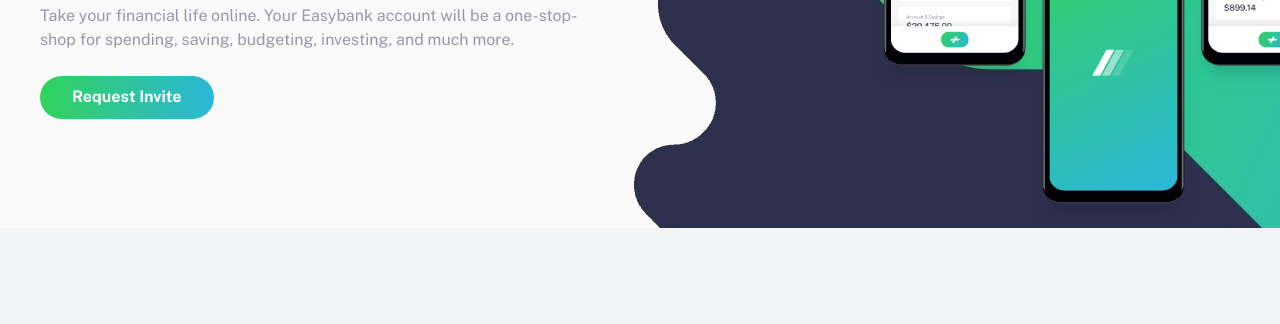
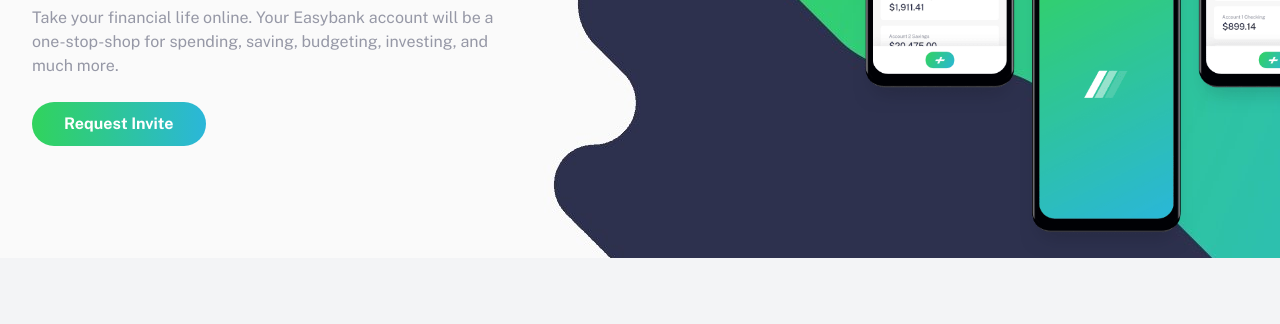
Before and after one commit to deerCabin/easybank-site, a plain HTML site: page index.html in a window 1280 px wide. Shown: the part 342-666 px from the top of the page. Drawn offline with nearby package versions, Linux system fonts and the light colour scheme.

Commit message:
Update style.css

```diff
--- a/style.css
+++ b/style.css
@@ -49,6 +49,8 @@
   --space-400-em: 3.5em;
   --space-500-em: 6.5em;
 
+  --stack-important: 999;
+  --stack-infront: 1;
   --stack-regular: 0;
   --stack-behind: -1;
 }
@@ -85,6 +87,11 @@ h1,
 h2,
 h3 {
   line-height: 1.1;
+}
+h4,
+h5,
+h6 {
+  line-height: 1.3;
 }
 
 a {
@@ -217,7 +224,7 @@ body {
 .wrapper {
   --gap: 2em;
   --full: minmax(var(--gap), 1fr);
-  --content: min(calc(100% - var(--gap) * 2), 1200px);
+  --content: min(calc(100% - var(--gap) * 2), 1300px);
 
   display: grid;
   grid-template-columns:
@@ -315,6 +322,7 @@ body {
   text-align: center;
   box-shadow: 0 10px 200px hsl(var(--clr-neutral-900));
   transition: top .4s ease-in-out;
+  z-index: var(--stack-important);
 }
 
 .open {
@@ -334,7 +342,8 @@ body {
 .hero {
   position: relative;
   text-align: center;
-  z-index: var(--stack-behind);
+  overflow: hidden; /*Put on dekstop when z index stacking is here*/
+  z-index: var(--stack-infront);
 }
 
 .hero__background-image {
@@ -435,27 +444,26 @@ body {
   /*Hero*/
   .hero {
     text-align: left;
-    overflow: hidden;
   }
 
   .hero-grid {
     display: grid;
-    grid-template-columns: repeat(2, 1fr);
-    grid-gap: var(--space-500-em);
+    grid-template-columns: .6fr 1fr;
     align-items: center;
   }
 
   .hero__background-image {
     top: -7em;
     left: unset;
-    right: -35em;
+    right: -30em;
     width: auto;
   }
 
   .hero__image {
     order: 1;
-    width: 85%;
-    transform: translate(10em);
+    width: 65%;
+    margin-left: auto;
+    transform: translateX(5em);
   }
 
   /*Features*/
```
